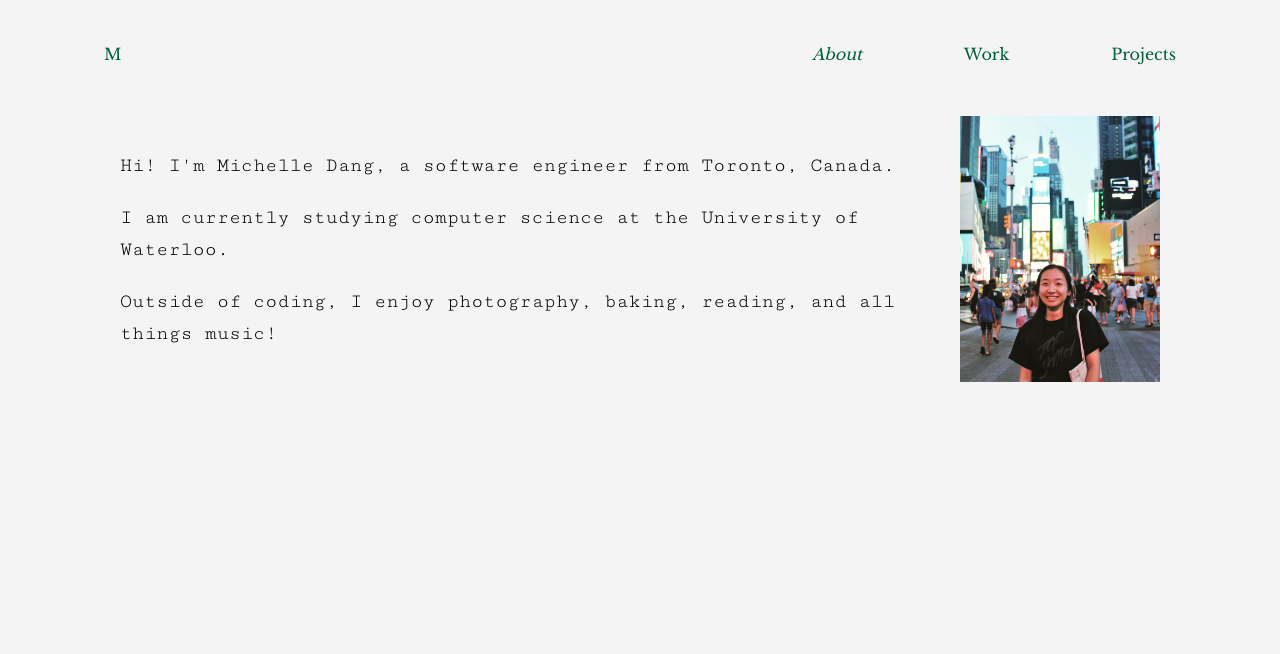
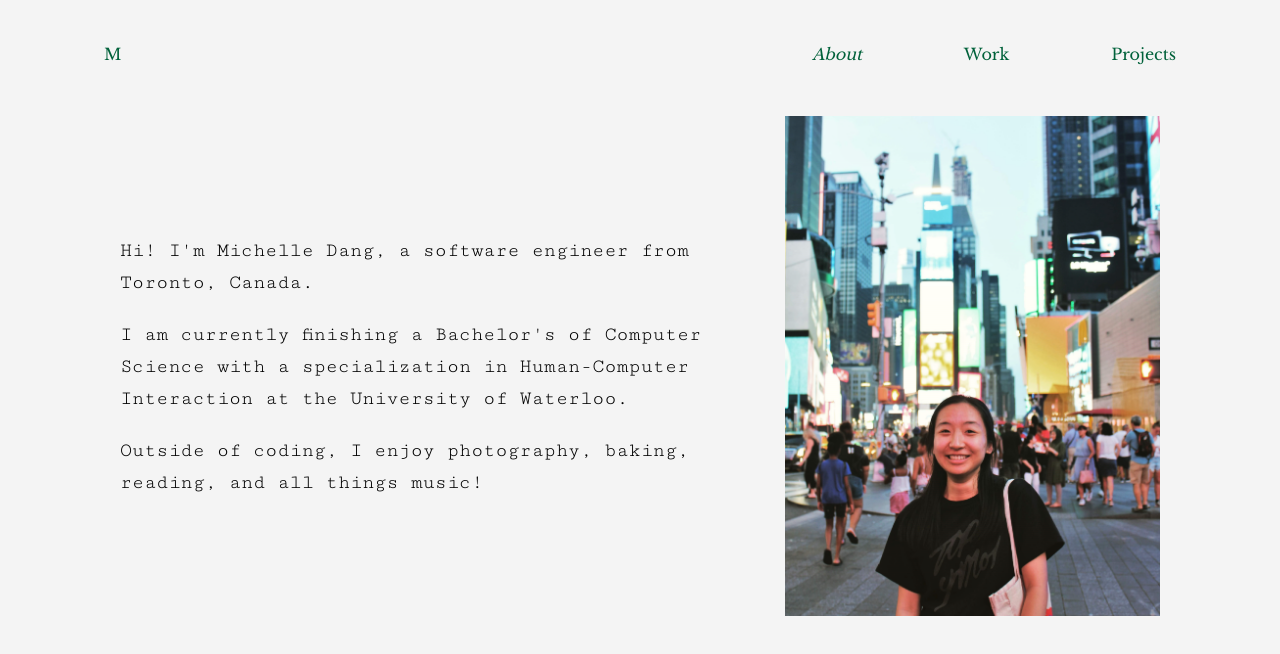
Before and after one commit to michelledang/michelledang.me, a Next.js app: page /about in a window 1280 px wide. Shown: the top 654 px of the page. Built offline with nearby package versions, Linux system fonts and the light colour scheme.

Commit message:
edit about and instagram

```diff
--- a/data/socials.ts
+++ b/data/socials.ts
@@ -43,6 +43,11 @@ export const SOCIALS = [
 
 export const IG_LINKS = [
   {
+    href:
+      'https://nymag.com/strategist/article/where-to-donate-to-help-asian-communities-2021.html',
+    name: '45 Ways to Donate in Support of Asian Communities',
+  },
+  {
     href: 'https://blacklivesmatters.carrd.co/',
     name: 'blacklivesmatters.carrd.co',
   },
--- a/pages/about.tsx
+++ b/pages/about.tsx
@@ -15,7 +15,8 @@ export default function About() {
               Hi! I'm Michelle Dang, a software engineer from Toronto, Canada.
             </p>
             <p>
-              I am currently studying computer science at the University of
+              I am currently finishing a Bachelor's of Computer Science with a
+              specialization in Human-Computer Interaction at the University of
               Waterloo.
             </p>
             <p>
@@ -49,9 +50,11 @@ const DescriptionWrapper = styled.div`
 `;
 
 const StyledImg = styled.img`
-  height: 266px;
+  height: 500px;
   @media only screen and (max-width: 768px) {
     margin-left: auto;
     margin-right: auto;
+    width: 100%;
+    height: auto;
   }
 `;
```
